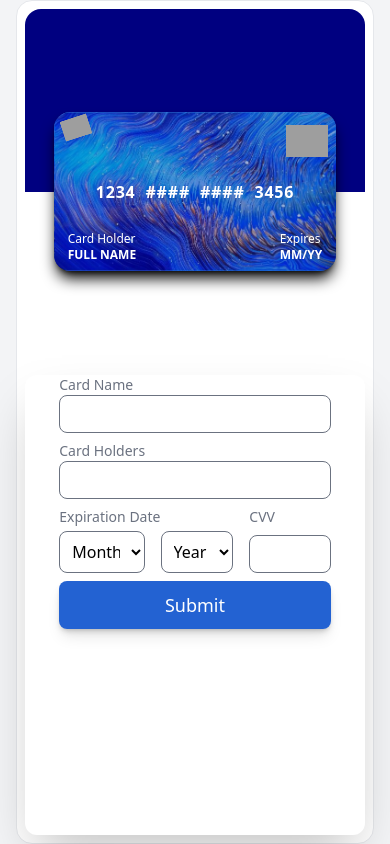
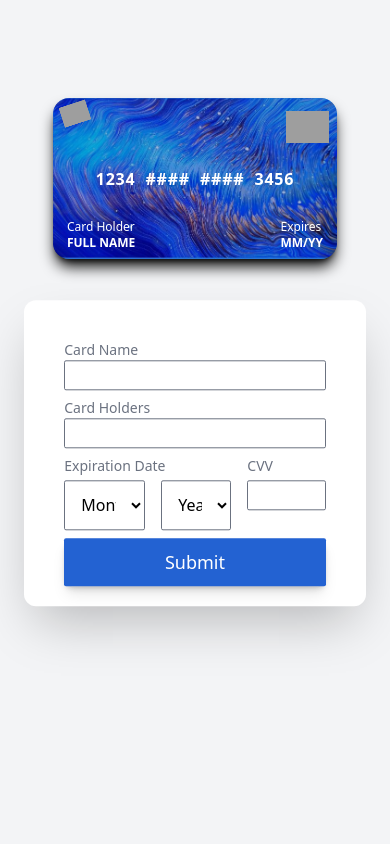
Before and after one commit to dev-shetty/credit-card-ui, a React (Vite) app: page / in a window 390 px wide. Built offline with nearby package versions, Linux system fonts and the light colour scheme; grey boxes are pictures that could not be loaded.

Commit message:
its not responsive as of now

```diff
--- a/src/components/CardForm.tsx
+++ b/src/components/CardForm.tsx
@@ -3,9 +3,12 @@ import Form from "./Form"
 
 function CardForm() {
   return (
-    <div className="grid md:grid-rows-2 h-full border bg-white p-2 w-11/12 md:w-4/5 lg:w-3/5 xl:w-2/5 rounded-2xl">
+    <div className="grid md:grid-rows-2 h-full   p-2 w-11/12 md:w-4/5 lg:w-3/5 xl:w-2/5 rounded-2xl">
       <Card cardNumber={"1234567890123456"} />
+      <div className="transform md:-translate-y-1/2 -translate-y-[10%]
+      ">
       <Form />
+      </div>
     </div>
   )
 }
--- a/src/components/Form.tsx
+++ b/src/components/Form.tsx
@@ -6,7 +6,8 @@ function Form() {
   const months = Array.from({ length: 12 }, (_, i) => i + 1)
   const years = Array.from({ length: 12 }, (_, i) => i + 2021)
   return (
-    <div className="  shadow-2xl rounded-xl px-[10%] bg-white w-full">
+    <div className="shadow-2xl rounded-xl px-10 bg-white w-full md:pt-44 md:pb-[50px] pt-[40px] pb-[20px]
+    ">
       <div className="flex flex-col gap-2 md:gap-4">
         <Input label="Card Name" />
         <Input label="Card Holders" />
@@ -20,7 +21,7 @@ function Form() {
               <Select options={years} optionName="Year" />
             </div>
           </div>
-          <Input label="CVV" className="text-right mt-2" />
+          <Input label="CVV" className="text-right mt-1" />
         </div>
         <div className="mx-auto w-full bg-white shadow-md rounded-lg md:mt-2">
           <Button />
--- a/src/components/Form/Button.tsx
+++ b/src/components/Form/Button.tsx
@@ -4,7 +4,7 @@ export default function Button() {
   return (
     <button
       type="submit"
-      className="inline-flex items-center bg-primary w-full  h-12  text-white text-lg font-medium focus:outline-none hover:ring-2 hover:ring-offset-2  focus:ring-2 focus:ring-offset-2 focus:ring-primary rounded-lg justify-center shadow-lg hover:bg-primary-dark transition-all"
+      className="inline-flex items-center bg-primary w-full  h-12  text-white text-lg font-medium focus:outline-none hover:ring-2 hover:ring-offset-2  focus:ring-2 focus:ring-offset-2 focus:ring-primary rounded-sm justify-center shadow-lg hover:bg-primary-dark transition-all"
       title="Submit"
     >
       Submit
--- a/src/components/Form/Input.tsx
+++ b/src/components/Form/Input.tsx
@@ -19,7 +19,8 @@ export default function Input({
         <input
           type="text"
           placeholder=""
-          className={`w-full rounded-lg focus:ring-1 focus:ring-offset-2 focus:ring-primary focus:outline-none border border-gray-500 p-2 ${className}`}
+          className={`w-full  focus:outline-none rounded-sm  py-1 px-4
+          border border-gray-500 p-3 md:p-3 ${className}`}
         />
       </label>
     </div>
--- a/src/components/Form/Select.tsx
+++ b/src/components/Form/Select.tsx
@@ -7,7 +7,8 @@ export default function Select({ options, optionName }: SelectProps) {
   return (
     <div className="grow">
       <select
-        className="w-full rounded-lg focus:ring-1 focus:ring-offset-2 focus:ring-primary focus:outline-none  border border-gray-500 p-2 bg-white"
+        className="w-full rounded-sm   focus:outline-none
+        border border-gray-500 p-3 bg-white"
         id="cardMonth"
         title="Month"
         data-ref="cardDate"
--- a/src/index.css
+++ b/src/index.css
@@ -9,7 +9,7 @@ body,
 }
 
 .card {
-  background: linear-gradient(navy 50%, white 50%);
+  /*background: linear-gradient(navy 50%, white 50%);*/
 }
 
 .credit-card {
@@ -33,3 +33,7 @@ body,
   /* Use outline as it doesn't take space border can cause unneccesary havoc */
   outline: 1px solid red;
 }
+
+input:focus {
+   box-shadow: 0px 10px 10px -10px #20387559;
+}
```
